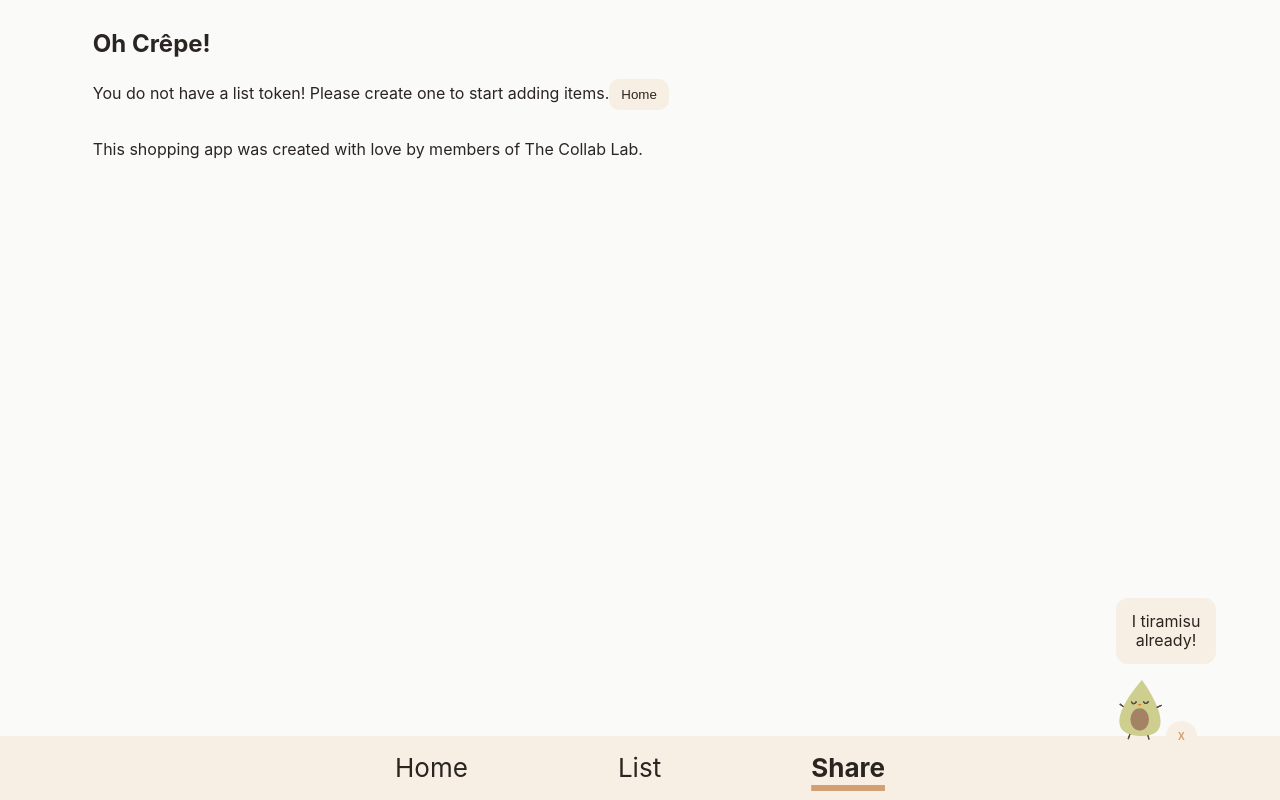
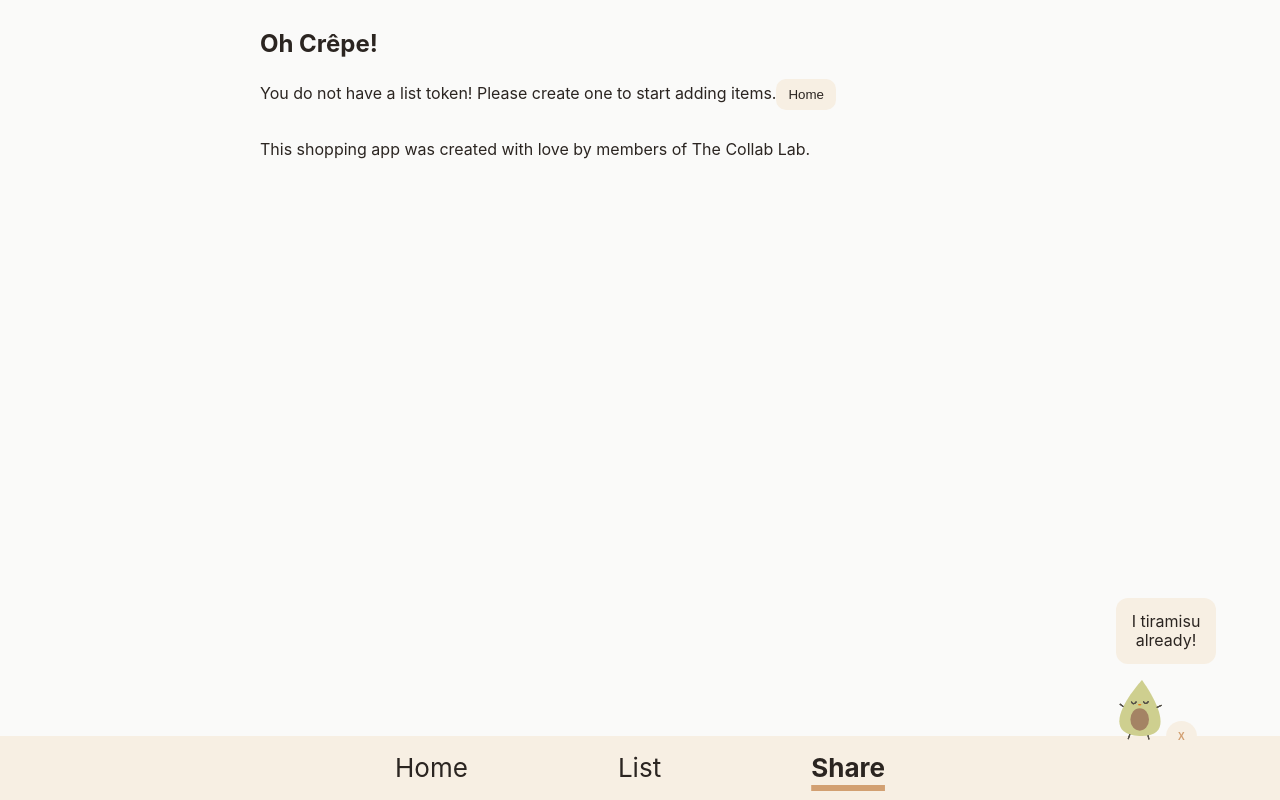
Before and after one commit to the-collab-lab/tcl-46-smart-shopping-list, a React (Vite) app: page /export in a window 1280 px wide. Built offline with nearby package versions, Linux system fonts and the light colour scheme.

Commit message:
minor styling edits

```diff
--- a/src/views/Home.css
+++ b/src/views/Home.css
@@ -62,6 +62,7 @@
 
 .container__token-detail {
 	margin: 3rem 0;
+	width: 100%;
 	display: flex;
 	justify-content: space-between;
 }
@@ -124,7 +125,7 @@
 
 .listName {
 	max-width: fit-content;
-	min-width: 20rem;
+	min-width: 15rem;
 	text-align: left;
 	font-weight: normal;
 }
--- a/src/views/Layout.css
+++ b/src/views/Layout.css
@@ -72,7 +72,7 @@
 /* List will need adjustment */
 @media screen and (min-width: 800px) {
 	.Layout {
-		width: 90vw;
+		width: min(90vw, 800px);
 	}
 	.Layout-main {
 		margin: 0 auto;
```
